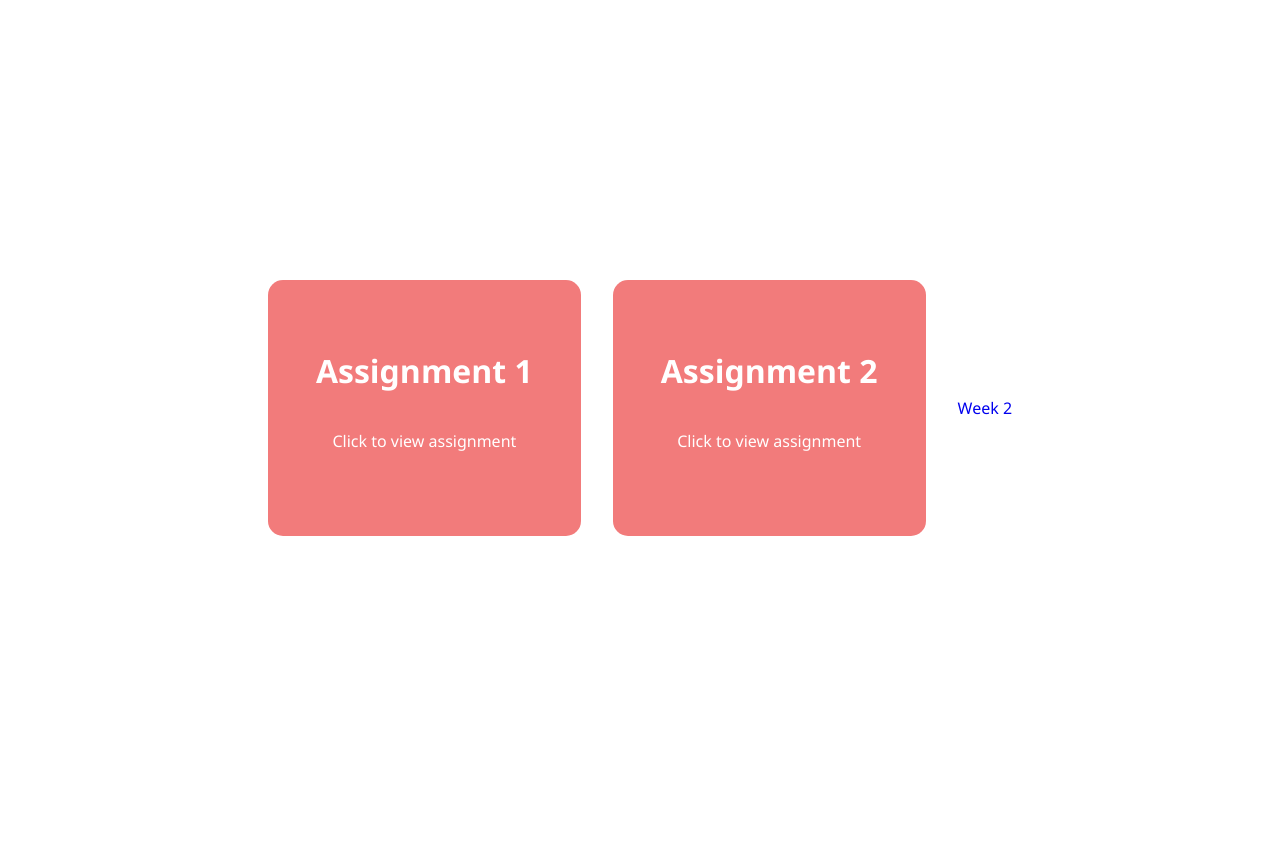
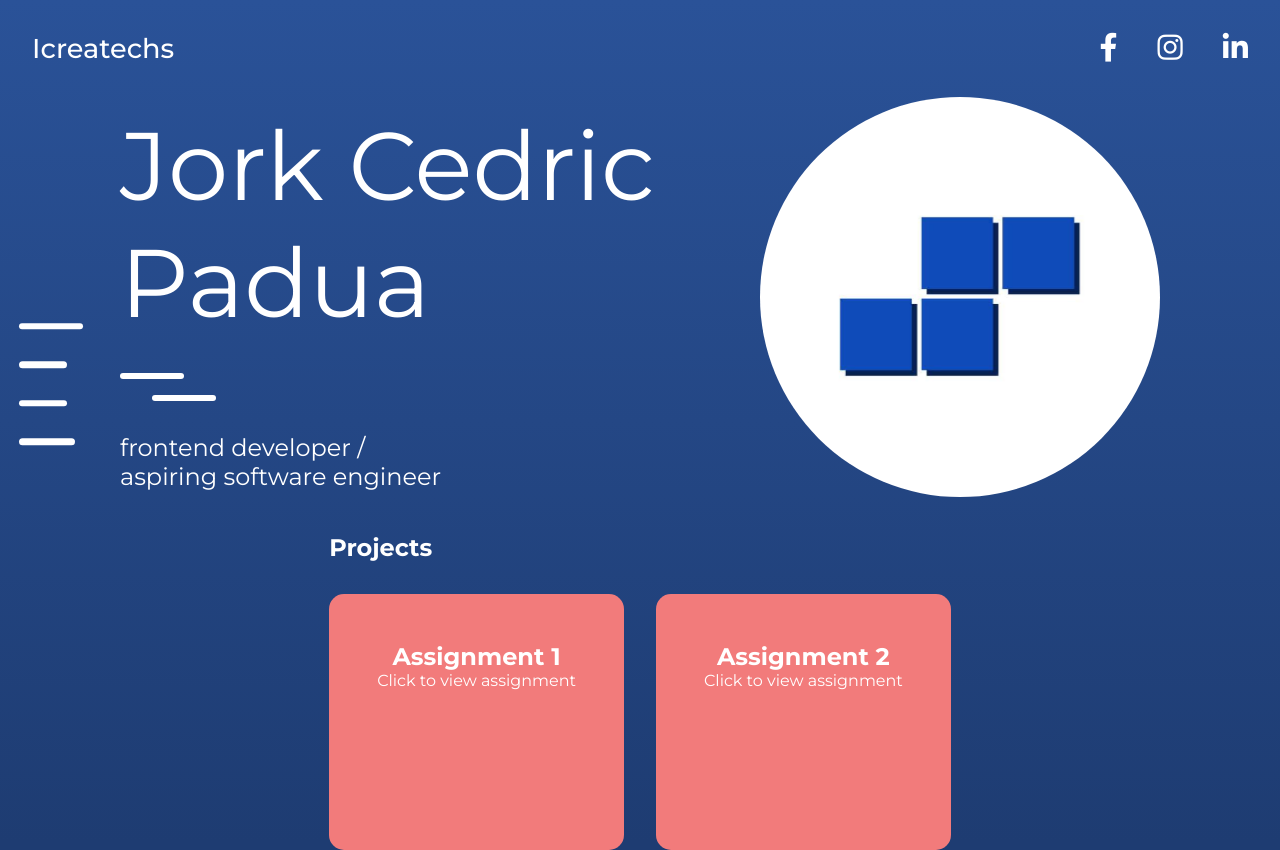
Before and after one commit to jc-padua/intern.github.io, a plain HTML site: page index.html in a window 1280 px wide. Before the commit the page ends 816 px from the top, so only its background shows below. Drawn offline with Linux system fonts and the light colour scheme.

Commit message:
redesign index

```diff
--- a/index.html
+++ b/index.html
@@ -4,50 +4,63 @@
 <head>
     <meta charset="UTF-8">
     <meta name="viewport" content="width=device-width, initial-scale=1.0">
-    <title>Week 1</title>
+    <title>Icreatechs - Jork Cedric Padua</title>
+    <link rel="stylesheet" href="style.css">
+    <!-- CDN -->
+    <link rel="stylesheet" href="https://cdnjs.cloudflare.com/ajax/libs/font-awesome/6.4.2/css/all.min.css"
+        integrity="sha512-z3gLpd7yknf1YoNbCzqRKc4qyor8gaKU1qmn+CShxbuBusANI9QpRohGBreCFkKxLhei6S9CQXFEbbKuqLg0DA=="
+        crossorigin="anonymous" referrerpolicy="no-referrer" />
 </head>
-<style>
-    html {
-        font-family: 'Segoe UI', Tahoma, Geneva, Verdana, sans-serif;
-    }
-
-    main {
-        display: flex;
-        gap: 2rem;
-        height: 100vh;
-        align-items: center;
-        justify-content: center;
-    }
-
-    @media screen and (max-width: 480px) {
-        main {
-            flex-direction: column;
-        }
-    }
-
-    .assignment {
-        background-color: rgb(242, 123, 123);
-        height: 10rem;
-        padding: 3rem;
-        border-radius: 15px;
-        display: flex;
-        flex-direction: column;
-        align-items: center;
-        color: #FFF;
-        transition: scale .5s ease;
-    }
-
-    .assignment:hover {
-        scale: 1.1;
-    }
-
-    a {
-        text-decoration: none;
-    }
-</style>
 
 <body>
+    <nav class="navbar">
+        <a href="">
+            <p class="internship">Icreatechs</p>
+        </a>
+        <ul class="socials">
+            <li class="socials-list">
+                <a href="#" class="socials-link">
+                    <i class="fa-brands fa-facebook-f socials-icon"></i>
+                </a>
+            </li>
+            <li class="socials-list">
+                <a href="#" class="socials-link">
+                    <i class="fa-brands fa-instagram socials-icon"></i>
+                </a>
+            </li>
+            <li class="socials-list">
+                <a href="#" class="socials-link">
+                    <i class="fa-brands fa-linkedin-in socials-icon"></i>
+                </a>
+            </li>
+        </ul>
+    </nav>
     <main>
+        <div class="side-dash">
+            <div class="dash"></div>
+            <div class="dash"></div>
+            <div class="dash"></div>
+            <div class="dash"></div>
+        </div>
+        <section class="center-container">
+            <div class="intern-container">
+                <div class="intern-description">
+                    <p class="intern-name">Jork Cedric Padua</p>
+                    <div class="intern-dash">
+                        <div class="dash"></div>
+                        <div class="dash"></div>
+                    </div>
+                    <p class="intern-role">frontend developer /</p>
+                    <p class="intern-role">aspiring software engineer</p>
+                </div>
+            </div>
+            <div class="logo-container">
+                <img src="assets/imgs/icreatechs.jpg" alt="Icreatechs">
+            </div>
+        </section>
+        <section class="projects-container">
+            <h2>Projects</h2>
+            <div class="project-collection">
                 <a href="week1/assignment1.html">
                     <div class="assignment">
                         <h1>Assignment 1</h1>
@@ -60,9 +73,9 @@
                         <p>Click to view assignment</p>
                     </div>
                 </a>
-        <a href="week2/index.html">
-            <p>Week 2</p>
-        </a>
+            </div>
+        </section>
+
     </main>
 </body>
 
--- /dev/null
+++ b/style.css
@@ -0,0 +1,172 @@
+@import url('https://fonts.googleapis.com/css2?family=Montserrat:wght@300;400;500;700&display=swap');
+
+*,
+*::before,
+*::after {
+    padding: 0;
+    margin: 0;
+}
+
+html {
+    box-sizing: border-box;
+    font-family: 'Montserrat', sans-serif;
+}
+
+img {
+    width: 100%;
+}
+
+li {
+    list-style-type: none;
+}
+
+a {
+    text-decoration: none;
+    color: #FFF;
+}
+
+body {
+    color: #FFF;
+    background-image: linear-gradient(to top, #1e3c72 0%, #1e3c72 1%, #2a5298 100%);
+    background-repeat: no-repeat;
+    /* overflow: hidden; */
+}
+
+/* NAVBAR */
+
+.navbar {
+    display: flex;
+    align-items: center;
+    justify-content: space-between;
+    padding: 2rem;
+}
+
+.internship {
+    font-size: 1.7rem;
+    font-weight: 500;
+}
+
+.socials {
+    display: flex;
+    gap: 2.5rem;
+}
+
+.socials-icon {
+    font-size: 1.8rem;
+}
+
+/* DASHES */
+
+.side-dash {
+    position: absolute;
+    top: 50%;
+    left: 4%;
+    transform: translate(-50%, -50%);
+}
+
+.side-dash .dash {
+    background-color: #FFF;
+    border-radius: 10px;
+    height: .4rem;
+    width: 4rem;
+    margin-bottom: 2rem;
+}
+
+.side-dash .dash:nth-child(2),
+.side-dash .dash:nth-child(3) {
+    height: .4rem;
+    width: 3rem;
+}
+
+.side-dash .dash:nth-child(4) {
+    height: .4rem;
+    width: 3.5rem;
+}
+
+.intern-description .dash {
+    background-color: #ffffff;
+    border-radius: 10px;
+    height: .4rem;
+    width: 4rem;
+    margin-bottom: 1rem;
+}
+
+.intern-dash {
+    margin: 2rem 0;
+}
+
+.intern-description .dash:nth-child(2) {
+    margin-left: 2rem;
+}
+
+/* BODY/MAIN */
+
+main {
+    display: flex;
+    flex-direction: column;
+    justify-content: center;
+    align-items: center;
+}
+
+.intern-container {
+    max-width: 100%;
+    width: 40rem;
+}
+
+.center-container {
+    display: flex;
+    align-items: center;
+    justify-content: center;
+}
+
+.intern-description .intern-role {
+    flex-wrap: wrap;
+    font-size: 1.5rem;
+}
+
+.intern-name {
+    font-size: 6rem;
+    width: 50rem;
+}
+
+.logo-container img {
+    border-radius: 100%;
+    width: 25rem;
+}
+
+@media screen and (max-width: 480px) {
+    main {
+        flex-direction: column;
+    }
+}
+
+.project-container {}
+
+.projects-container h2 {
+    margin: 2rem 0;
+}
+
+.project-collection {
+    display: flex;
+    gap: 2rem;
+}
+
+.assignment {
+    background-color: rgb(242, 123, 123);
+    height: 10rem;
+    padding: 3rem;
+    border-radius: 15px;
+    display: flex;
+    flex-direction: column;
+    align-items: center;
+    color: #FFF;
+    transition: scale .5s ease;
+}
+
+.assignment:hover {
+    scale: 1.1;
+}
+
+a {
+    text-decoration: none;
+}
```
Also changed, not shown: assets/imgs/facebook.png (added), assets/imgs/icreatechs.jpg (added), assets/imgs/instagram.png (added), assets/imgs/linkedin.png (added). Lines whose indentation alone changed are shown as unchanged.
